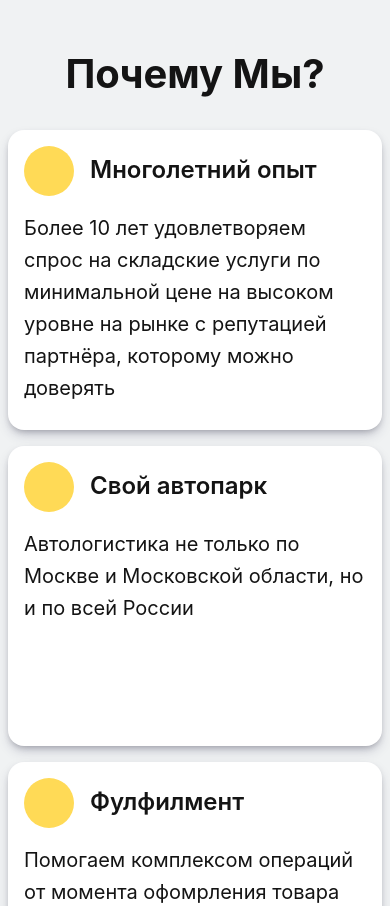
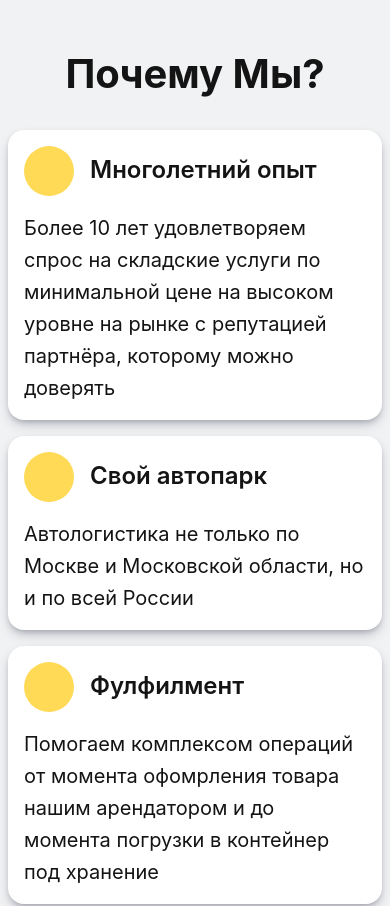
Before and after one commit to artemburkan/global-storage, a React (Vite) app: page / in a window 390 px wide. Shown: the part 2520-3426 px from the top of the page. Built offline with nearby package versions, Linux system fonts and the light colour scheme; some icons are missing.

Commit message:
Updated layers

```diff
--- a/src/layers/about/About.module.css
+++ b/src/layers/about/About.module.css
@@ -35,9 +35,7 @@
     flex: 1 1 30rem;
 
     @media (max-width: 540px) {
-      flex-shrink: none;
-      flex-basis: none;
-      flex-flow: none;
+      flex-basis: auto;
     }
   }
 }
```
